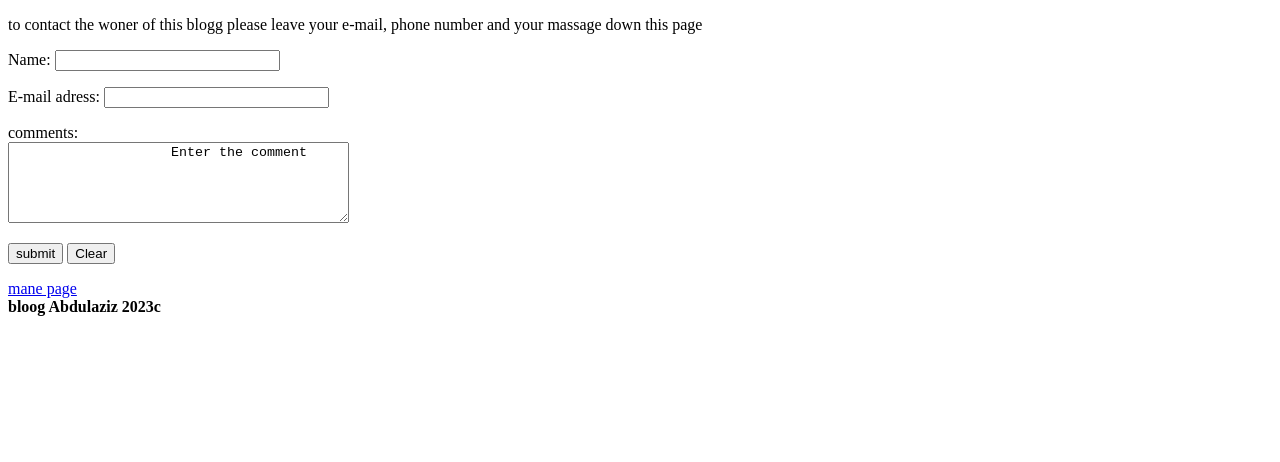
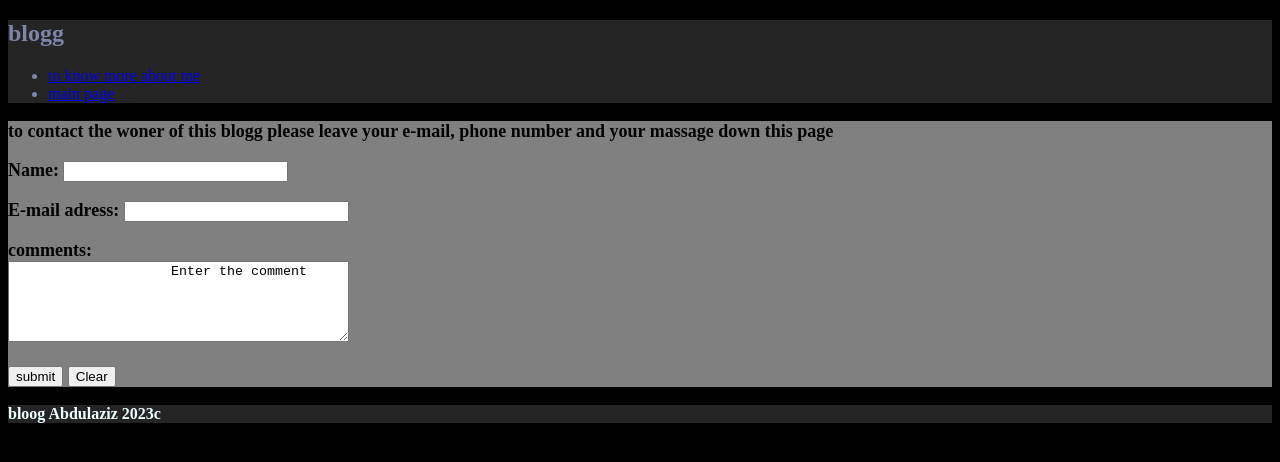
Before and after one commit to azzoz20011/swe-363-231-3, a plain HTML site: page HTML-1-exercise_2/contact use2.html in a window 1280 px wide. Drawn offline with Linux system fonts and the light colour scheme.

Commit message:
css excercise1
I made new file for css and add it in both files, html ex2 and css ex1

```diff
--- /dev/null
+++ b/CSS_2-excecise_2/header.css
@@ -0,0 +1,3 @@
+header {
+    background-color: black;
+}
--- a/HTML-1-exercise_2/contact use2.html
+++ b/HTML-1-exercise_2/contact use2.html
@@ -3,8 +3,22 @@
 <html><head><meta http-equiv="Content-Type" content="text/html; charset=windows-1252"><title>
     contact us
     </title>
-
-    </head><body>
+    <link rel="stylesheet" type="text/css" href="header.css">
+    </head>
+    <body>
+        <header>
+            <h2>blogg</h2>
+            <ul>
+                <li>
+                    <a href="C:\Users\HUAWEI\Documents\GitHub\swe-363-231-3\HTML-1-exercise_2\about me2.html">to know
+                    more about me</a>
+                </li>
+                <li>
+                    <a href="C:\Users\HUAWEI\Documents\GitHub\swe-363-231-3\HTML-1-exercise_2\blogg2.html">main page</a>
+                </li>
+           </ul>
+        </header>
+        <section>
         <p>to contact the woner of this blogg please leave your e-mail, phone number
         and your massage down this page
         </p>
@@ -31,7 +45,8 @@
             <input type="submit" value="submit">
             <input type="reset" value="Clear">
         </p>
-        <a href="C:\Users\HUAWEI\Documents\GitHub\swe-363-231-3\HTML-1-exercise_2\blogg2.html">mane page</a>
+
+    </section>
         <footer>
 
             <strong>bloog Abdulaziz 2023c</strong>
--- /dev/null
+++ b/HTML-1-exercise_2/header.css
@@ -0,0 +1,26 @@
+body{
+    background-color: black;
+}
+
+header {
+    background-color: rgb(36, 36, 36);
+    margin: 0cm;
+    padding: 0cm;
+}
+header, ul{
+  color: rgb(126, 134, 168);
+  text-decoration-color: aqua;
+
+}
+
+section{
+    background-color: grey;
+    margin: 0cm;
+    font-size: large;
+    font-weight: bold;
+}
+footer{
+    background-color: rgb(36, 36, 36);
+    margin: 0cm;
+    color: azure;
+}
```
Also changed, not shown: HTML-1-exercise_2/about me2.html (+16 -1 lines), HTML-1-exercise_2/blogg2.html (+2 -0 lines), HTML-1-exercise_2/send2.html (+2 -1 lines), HTML-1-exercise_2/thanks.html (+4 -4 lines).
